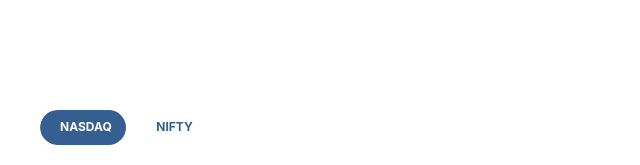
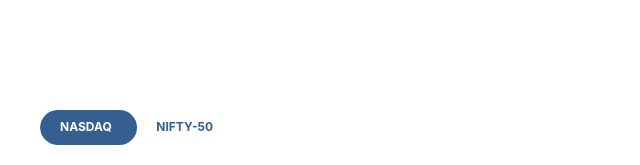
Before and after one commit to Nadeemaslam/etimes, a Django app: template edlyne_times/templates/edlyne_times/index.html in a window 1280 px wide. Shown: the part 730-895 px from the top of the page, without its empty margins (0-640 px from the left). Run offline with Django 3.2, Linux system fonts and the light colour scheme; the template is opened without the code that fills it, so the values that code supplies are empty; some libraries are stand-ins or nearby versions.

Commit message:
test branch created

```diff
--- a/edlyne_times/templates/edlyne_times/index.html
+++ b/edlyne_times/templates/edlyne_times/index.html
@@ -51,7 +51,7 @@
                     <div class="tab-slider--nav">
                       <ul class="tab-slider--tabs">
                         <li class="tab-slider--trigger active" rel="tab1">NASDAQ</li>
-                        <li class="tab-slider--trigger" rel="tab2">NIFTY </li>
+                        <li class="tab-slider--trigger" rel="tab2">NIFTY-50</li>
                       </ul>
                     </div>
                     <div class="tab-slider--container">
```
